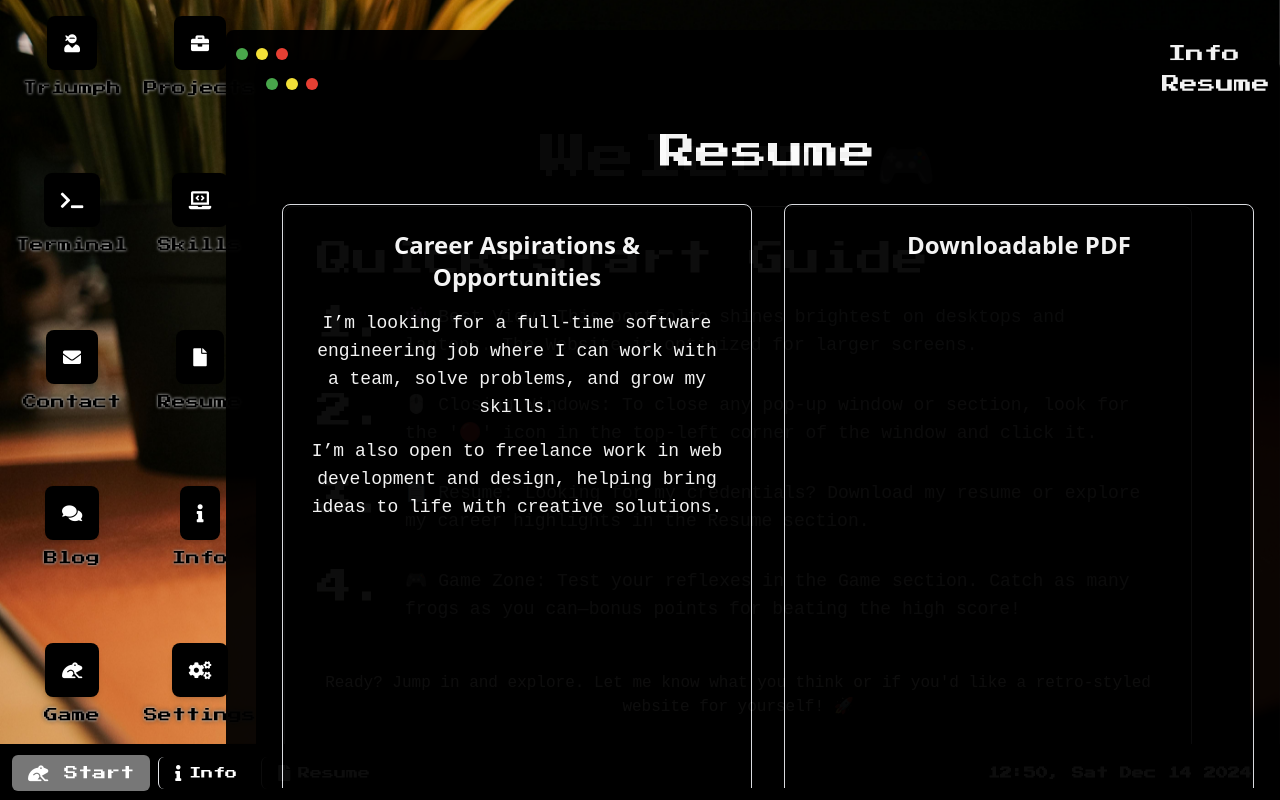
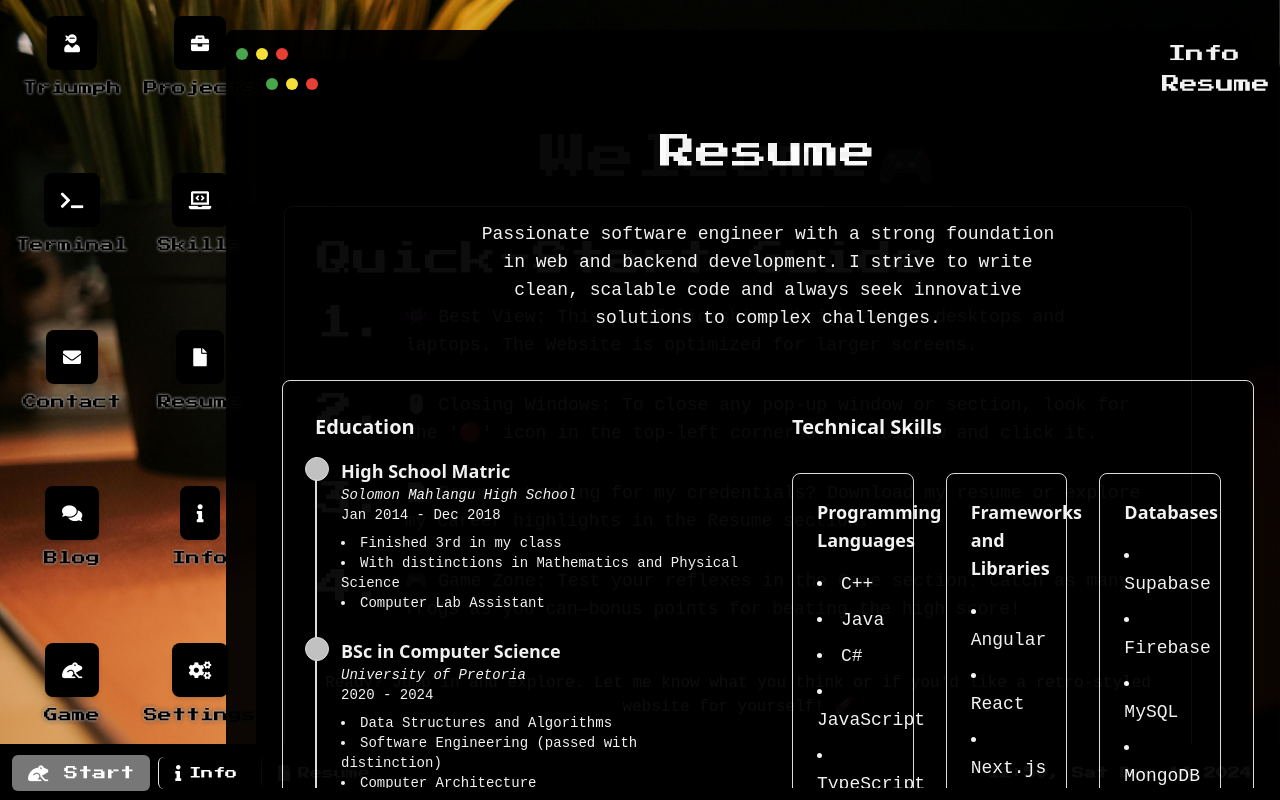
Before and after one commit to TriumphNdlovu/triumph-portfolio, a Next.js app: page / in a window 1280 px wide. Both pictures are taken after a click on the element "Resume". Built offline with nearby package versions, Linux system fonts and the light colour scheme.

Commit message:
Update Resume page with skill icons, personal introduction, education, work experience, technical skills, and soft skills sections

```diff
--- a/src/Components/Resume/page.tsx
+++ b/src/Components/Resume/page.tsx
@@ -1,39 +1,227 @@
+import { FaJs, FaReact, FaJava, FaNodeJs, FaLinux } from "react-icons/fa";
+import { SiTypescript, SiSpringboot, SiNextdotjs } from "react-icons/si";
+
 export default function Resume() {
+  const skillIcons: Record<string, JSX.Element> = {
+    JavaScript: <FaJs />,
+    TypeScript: <SiTypescript />,
+    React: <FaReact />,
+    Nextjs: <SiNextdotjs />, // Updated Next.js icon
+    "Spring Boot": <SiSpringboot />,
+    Java: <FaJava />,
+    NodeJS: <FaNodeJs />,
+    Linux: <FaLinux />, // Added Linux icon
+  };
+
   return (
-    <div className="space-y-8 text-center">
-      <h2 className="text-4xl text-neonGreen font-pixel mb-8">Resume</h2>
+    <div className="space-y-12 text-center">
+      {/* Page Title */}
+      <h2 className="text-4xl text-neonGreen font-pixel mb-12">Resume</h2>
 
-      <div className="grid grid-cols-1 md:grid-cols-2 gap-8">
-        {/* Career Goals & Interests Section */}
-        <div className="p-6 rounded-lg border border-neonGreen shadow-lg">
-          <h3 className="text-2xl text-neonGreen font-semibold mb-4">Career Aspirations & Opportunities</h3>
-          <p className="text-secondaryTextColor font-vt323 text-lg">
-            I’m looking for a full-time software engineering job where I can work with a team, solve problems, and grow my skills.
+      {/* Personal Introduction */}
+      <p className="text-lg text-secondaryTextColor font-vt323 mb-12 mx-auto w-4/5 sm:w-3/5">
+        Passionate software engineer with a strong foundation in web and backend development.
+        I strive to write clean, scalable code and always seek innovative solutions to complex challenges.
       </p>
-          <p className="text-secondaryTextColor font-vt323 text-lg mt-4">
-            I’m also open to freelance work in web development and design, helping bring ideas to life with creative solutions.
-          </p>
+
+      <div className="p-8 rounded-lg border border-neonGreen shadow-xl text-left space-y-12">
+        <div className="grid grid-cols-1 md:grid-cols-2 gap-12">
+          {/* Left Column: Education and Work Experience */}
+          <div className="space-y-12">
+            {/* Education */}
+            <div>
+              <h3 className="text-xl text-neonGreen font-semibold mb-4">Education</h3>
+              <div className="relative border-l-2 border-neonGreen pl-6 space-y-6">
+                {[
+                  {
+                    degree: "High School Matric",
+                    school: "Solomon Mahlangu High School",
+                    duration: "Jan 2014 - Dec 2018",
+                    details: [
+                      "Finished 3rd in my class",
+                      "With distinctions in Mathematics and Physical Science",
+                      "Computer Lab Assistant",
+                    ],
+                  },
+                  {
+                    degree: "BSc in Computer Science",
+                    school: "University of Pretoria",
+                    duration: "2020 - 2024",
+                    details: [
+                      "Data Structures and Algorithms",
+                      "Software Engineering (passed with distinction)",
+                      "Computer Architecture",
+                      "Design Patterns",
+                      "and many more skills acquired",
+                    ],
+                  },
+                ].map((edu, index) => (
+                  <div key={index} className="mb-6">
+                    <div className="absolute -left-3 w-6 h-6 bg-accentColor rounded-full border border-backgroundColor"></div>
+                    <h4 className="text-highlightColor text-lg font-semibold">{edu.degree}</h4>
+                    <p className="text-secondaryTextColor font-vt323 text-sm italic">{edu.school}</p>
+                    <p className="text-secondaryTextColor font-vt323 text-sm">{edu.duration}</p>
+                    <ul className="list-disc list-inside text-secondaryTextColor font-vt323 text-sm mt-2">
+                      {edu.details.map((detail, idx) => (
+                        <li key={idx}>{detail}</li>
+                      ))}
+                    </ul>
+                  </div>
+                ))}
+              </div>
             </div>
 
+            {/* Work Experience */}
+            <div>
+              <h3 className="text-xl text-neonGreen font-semibold mb-4">Work Experience</h3>
+              <div className="relative border-l-2 border-neonGreen pl-6 space-y-8">
+                {[
+                  {
+                    title: "Freelance Web Developer",
+                    company: "Self-Employed",
+                    description: "Developed modern websites and web apps for clients.",
+                    duration: "2021 - Present",
+                  },
+                  {
+                    title: "Software Engineering Intern",
+                    company: "Tech Solutions Inc.",
+                    description: "Collaborated on backend systems and APIs for various projects.",
+                    duration: "Jan 2023 - Jun 2023",
+                  },
+                  {
+                    title: "Tutor",
+                    company: "University of Pretoria Afterschool Program",
+                    description: "Helping students with the module Computer Organization and Architecture. Evaluated their Assembly coding practical and graded them. Provided consultation sessions.",
+                    duration: "2019 - Second Semester",
+                  },
+                  {
+                    title: "Volunteer",
+                    company: "SPCA",
+                    description: "Collaborated with a team of 5 to renovate the SPCA laundry room. Enhanced the facility to improve cleanliness and hygiene for the animals.",
+                    duration: "2021 - Second Semester",
+                  },
+                ].map((job, index) => (
+                  <div key={index} className="mb-6 hover:scale-105 transition-transform duration-300">
+                    <div className="absolute -left-3 w-6 h-6 bg-accentColor rounded-full border border-backgroundColor"></div>
+                    <h4 className="text-highlightColor text-lg font-semibold">
+                      {job.title} - <span className="text-secondaryTextColor">{job.company}</span>
+                    </h4>
+                    <p className="text-secondaryTextColor font-vt323 text-sm italic">{job.duration}</p>
+                    <p className="text-secondaryTextColor font-vt323 text-lg mt-2">{job.description}</p>
+                  </div>
+                ))}
+              </div>
+            </div>
+          </div>
 
+          {/* Right Column: Technical Skills and Soft Skills */}
+          <div className="space-y-12">
+            {/* Technical Skills */}
+            <div>
+              <h3 className="text-xl text-neonGreen font-semibold mb-8">Technical Skills</h3>
+              {/* Skill Categories */}
+              <div className="grid grid-cols-1 sm:grid-cols-2 lg:grid-cols-3 gap-8">
+                {/* Programming Languages */}
+                <div className="border border-neonGreen rounded-lg p-6 space-y-4 bg-backgroundColor shadow-xl">
+                  <h4 className="text-lg text-highlightColor font-semibold">Programming Languages</h4>
+                  <ul className="list-disc list-inside text-secondaryTextColor font-vt323 text-lg space-y-2">
+                    <li>C++</li>
+                    <li>Java</li>
+                    <li>C#</li>
+                    <li>JavaScript</li>
+                    <li>TypeScript</li>
+                    <li>PHP</li>
+                  </ul>
+                </div>
 
-        {/* PDF Viewer */}
-        <div className=" p-6 rounded-lg border border-neonGreen shadow-lg">
-          <h3 className="text-2xl text-neonGreen font-semibold mb-4">Downloadable PDF</h3>
-          <iframe
-            src="/resume.pdf"
-            className="w-full h-[500px] border-none rounded-lg"
-            title="Resume PDF"
-          ></iframe>
+                {/* Frameworks and Libraries */}
+                <div className="border border-neonGreen rounded-lg p-6 space-y-4 bg-backgroundColor shadow-xl">
+                  <h4 className="text-lg text-highlightColor font-semibold">Frameworks and Libraries</h4>
+                  <ul className="list-disc list-inside text-secondaryTextColor font-vt323 text-lg space-y-2">
+                    <li>Angular</li>
+                    <li>React</li>
+                    <li>Next.js</li>
+                    <li>Tailwind CSS</li>
+                    <li>NextUI</li>
+                    <li>.NET Core</li>
+                    <li>Spring Boot</li>
+                    <li>Maven</li>
+                    <li>Gradle</li>
+                  </ul>
+                </div>
+
+                {/* Databases */}
+                <div className="border border-neonGreen rounded-lg p-6 space-y-4 bg-backgroundColor shadow-xl">
+                  <h4 className="text-lg text-highlightColor font-semibold">Databases</h4>
+                  <ul className="list-disc list-inside text-secondaryTextColor font-vt323 text-lg space-y-2">
+                    <li>Supabase</li>
+                    <li>Firebase</li>
+                    <li>MySQL</li>
+                    <li>MongoDB</li>
+                    <li>PostgreSQL</li>
+                    <li>Firebase Cloud Functions</li>
+                  </ul>
+                </div>
+
+                {/* Testing and Debugging Expertise */}
+                <div className="border border-neonGreen rounded-lg p-6 space-y-4 bg-backgroundColor shadow-xl">
+                  <h4 className="text-lg text-highlightColor font-semibold">Testing and Debugging Expertise</h4>
+                  <ul className="list-disc list-inside text-secondaryTextColor font-vt323 text-lg space-y-2">
+                    <li>Unit testing (Jest)</li>
+                    <li>Integration testing (Jest)</li>
+                    <li>End-to-end testing (Cypress)</li>
+                  </ul>
+                </div>
+              </div>
+            </div>
+
+            {/* Soft Skills */}
+            <div>
+              <h3 className="text-xl text-neonGreen font-semibold mb-6">Soft Skills</h3>
+              <div className="grid grid-cols-1 sm:grid-cols-2 gap-6 text-secondaryTextColor font-vt323 text-lg mb-8">
+                <ul className="space-y-3">
+                  <li className="text-highlightColor flex items-center">
+                    <span className="mr-3">⏰</span>Time Management
+                  </li>
+                  <li className="text-highlightColor flex items-center">
+                    <span className="mr-3">🔄</span>Adaptability
+                  </li>
+                  <li className="text-highlightColor flex items-center">
+                    <span className="mr-3">🎯</span>Leadership
+                  </li>
+                  <li className="text-highlightColor flex items-center">
+                    <span className="mr-3">👂</span>Active Listening
+                  </li>
+                  <li className="text-highlightColor flex items-center">
+                    <span className="mr-3">🎨</span>Creativity
+                  </li>
+                </ul>
+                <ul className="space-y-3">
+                  <li className="text-highlightColor flex items-center">
+                    <span className="mr-3">💬</span>Excellent Communication
+                  </li>
+                  <li className="text-highlightColor flex items-center">
+                    <span className="mr-3">🤝</span>Teamwork
+                  </li>
+                  <li className="text-highlightColor flex items-center">
+                    <span className="mr-3">🧩</span>Problem Solving
+                  </li>
+                </ul>
+              </div>
+            </div>
+
+          </div>
+        </div>
+      </div>
+
+      {/* Download Button */}
       <a
         href="/resume.pdf"
         download
-            className="inline-block mt-4 px-6 py-2 bg-mainColor text-shadowColor rounded-lg font-pixel hover:bg-alertColor transition duration-300"
+        className="inline-block px-8 py-3 bg-mainColor text-accentColor rounded-lg font-pixel hover:bg-alertColor transition duration-300 transform hover:scale-105 border"
       >
         Download Resume
       </a>
     </div>
-      </div>
-    </div>
   );
 }
```
Lines whose indentation alone changed are shown as unchanged.
